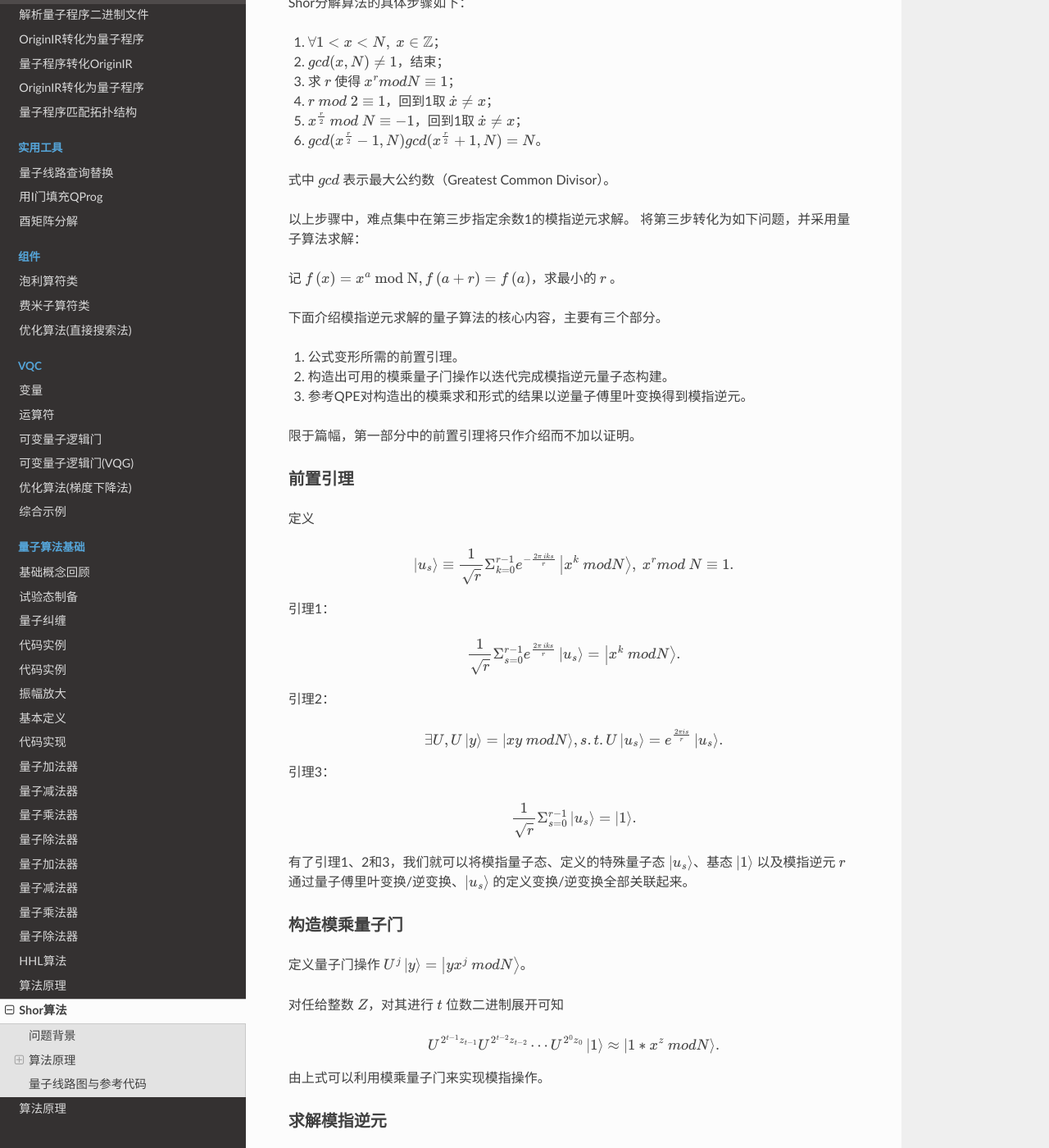
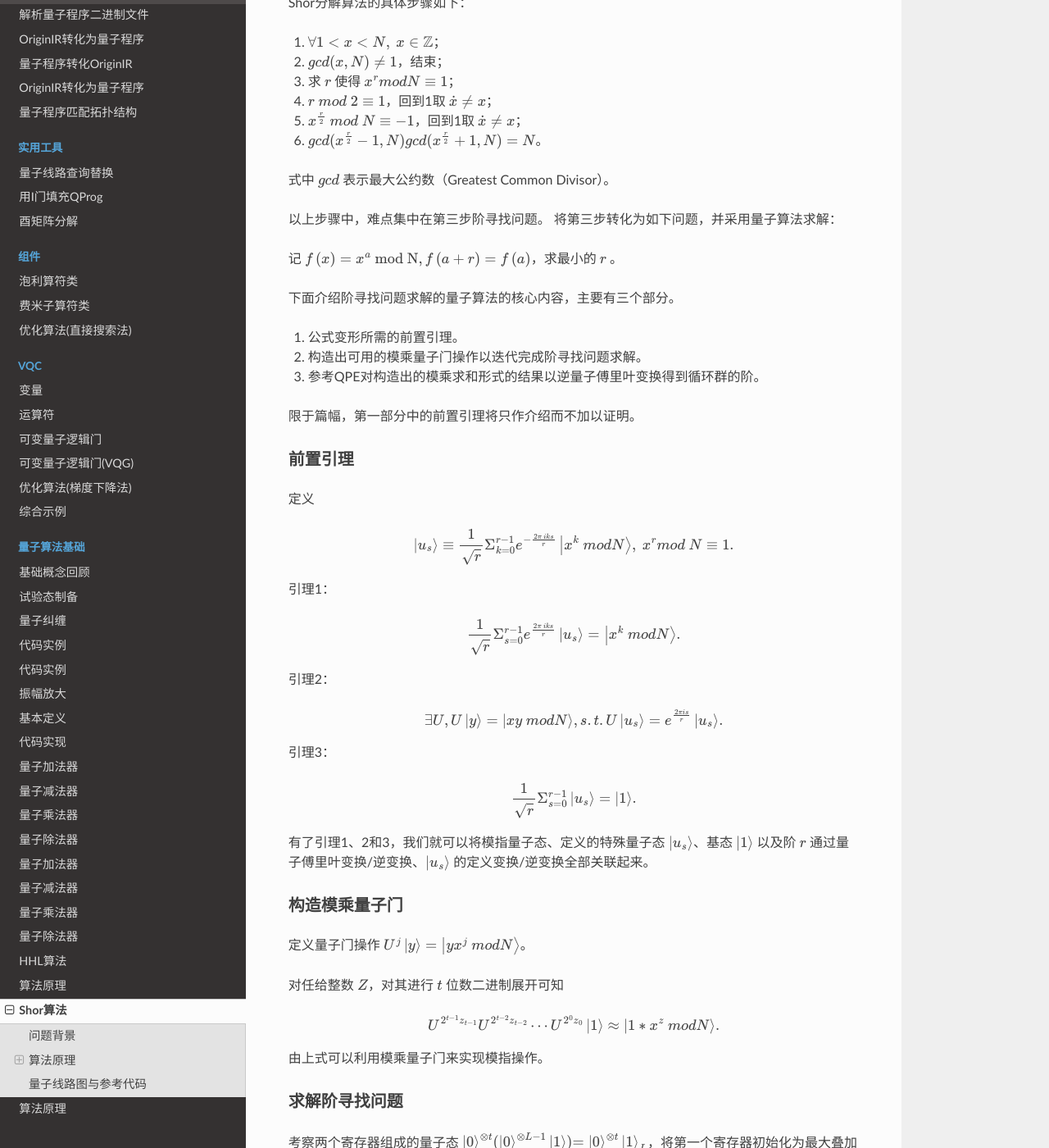
Before and after one commit to OriginQ/pyQPanda-Toturial, a Sphinx documentation site: the page built from source/Shor.rst, in a window 1280 px wide and 1400 px high, scrolled down 659 px. Shown: the whole window at 82% size. Built offline with Sphinx 7.4.7 and the Read the Docs theme 2.0.0, drawn with Linux system fonts in a browser that asks for light colours; pages that are not in the unit, such as notebooks, are missing from menus.

Commit message:
修正模指逆元的说法，统一为阶寻找问题、循环群的阶等

```diff
--- a/source/Shor.rst
+++ b/source/Shor.rst
@@ -28,16 +28,16 @@ Shor分解算法的具体步骤如下：
 
 式中 :math:`gcd` 表示最大公约数（Greatest Common Divisor）。
 
-以上步骤中，难点集中在第三步指定余数1的模指逆元求解。
+以上步骤中，难点集中在第三步阶寻找问题。
 将第三步转化为如下问题，并采用量子算法求解：
 
 记 :math:`f\left(x\right)=x^a\mathrm{\ mod\ N},f\left(a+r\right)=f\left(a\right)`，求最小的 :math:`r` 。
 
-下面介绍模指逆元求解的量子算法的核心内容，主要有三个部分。
+下面介绍阶寻找问题求解的量子算法的核心内容，主要有三个部分。
 
 #. 公式变形所需的前置引理。
-#. 构造出可用的模乘量子门操作以迭代完成模指逆元量子态构建。
-#. 参考QPE对构造出的模乘求和形式的结果以逆量子傅里叶变换得到模指逆元。
+#. 构造出可用的模乘量子门操作以迭代完成阶寻找问题求解。
+#. 参考QPE对构造出的模乘求和形式的结果以逆量子傅里叶变换得到循环群的阶。
 
 限于篇幅，第一部分中的前置引理将只作介绍而不加以证明。
 
@@ -70,7 +70,7 @@ Shor分解算法的具体步骤如下：
    \end{aligned}
 
 有了引理1、2和3，我们就可以将模指量子态、定义的特殊量子态 :math:`\left|u_s\right\rangle`、基态 :math:`\left|1\right\rangle`
-以及模指逆元 :math:`r` 通过量子傅里叶变换/逆变换、:math:`\left|u_s\right\rangle` 的定义变换/逆变换全部关联起来。
+以及阶 :math:`r` 通过量子傅里叶变换/逆变换、:math:`\left|u_s\right\rangle` 的定义变换/逆变换全部关联起来。
 
 构造模乘量子门
 ++++
@@ -85,7 +85,7 @@ Shor分解算法的具体步骤如下：
    \end{aligned}
 由上式可以利用模乘量子门来实现模指操作。
 
-求解模指逆元
+求解阶寻找问题
 ++++
 
 考察两个寄存器组成的量子态 :math:`\left|0\right\rangle^{\otimes t}(\left|0\right\rangle^{\otimes L-1}
```
